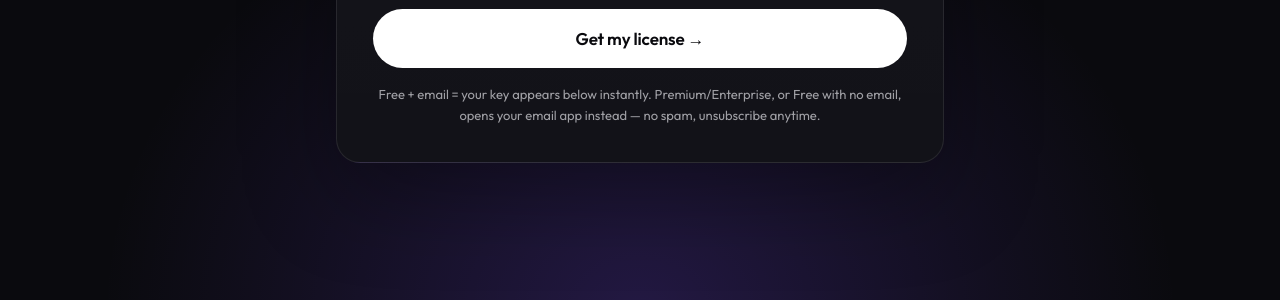
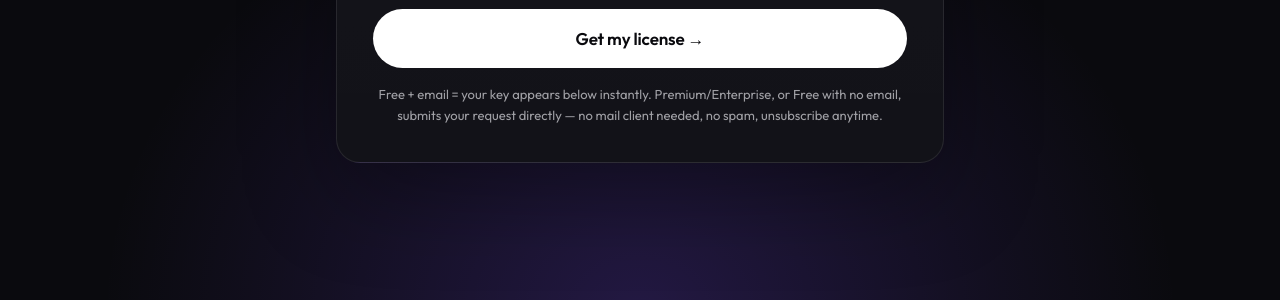
Before and after one commit to tdk-landscape/tdk-website, a Jekyll site: the page built from index.html, in a window 1280 px wide and 900 px high, scrolled down 12874 px. Shown: the part 174-474 px from the top of the window. Built offline with Jekyll 4.4.1, drawn with Linux system fonts in a browser that asks for light colours; nearby versions of some CDN libraries; some web fonts are replaced; part of the change alters nothing that is shown.

Commit message:
Replace mailto fallback with direct worker submission for license requests
Premium/Enterprise and Free-without-email requests now POST to the
worker's new /v1/request-license endpoint instead of relying on the
visitor having a desktop mail client configured. mailto is kept only
as a last-resort fallback if the worker is unreachable.

Co-Authored-By: Claude Sonnet 5 <noreply@anthropic.com>

```diff
--- a/index.html
+++ b/index.html
@@ -3283,9 +3283,12 @@ body { background: #0a0a0e; overflow-x: hidden; }
         </div>
 
         <button type="submit" class="aw-btn aw-btn-solid" id="waitlist-submit-btn">Get my license →</button>
-        <p class="aw-form-note">Free + email = your key appears below instantly. Premium/Enterprise, or Free with no email, opens your email app instead — no spam, unsubscribe anytime.</p>
+        <p class="aw-form-note">Free + email = your key appears below instantly. Premium/Enterprise, or Free with no email, submits your request directly — no mail client needed, no spam, unsubscribe anytime.</p>
+        <div class="aw-form-note aw-issued-key" id="waitlist-request-received" style="display:none;">
+          Request received — we'll follow up by email if you gave us one. Thanks for your interest in TDK!
+        </div>
         <p class="aw-form-note aw-mailto-fallback" id="waitlist-mailto-fallback" style="display:none;">
-          Didn't open? <a id="waitlist-mailto-link" href="#">Click here to email us</a>, or
+          Couldn't reach our server. <a id="waitlist-mailto-link" href="#">Click here to email us</a>, or
           <button type="button" id="waitlist-copy-btn" class="aw-btn-link">copy the message</button>.
         </p>
         <div class="aw-form-note aw-issued-key" id="waitlist-issued-key" style="display:none;">
@@ -3355,9 +3358,12 @@ function calcRoi() {
 }
 calcRoi();
 
-/* Free plan + email = issue instantly via the worker; everything else
-   (Premium, Enterprise, or Free with no email) falls back to mailto. */
+/* Free plan + email = issue instantly via the worker. Everything else
+   (Premium, Enterprise, or Free with no email) is filed via the worker's
+   request-license endpoint for manual follow-up - no mail client required.
+   mailto is only a last-resort fallback if the worker itself is unreachable. */
 var ISSUE_FREE_LICENSE_URL = 'https://tdk-extension-dist.oranguman.workers.dev/v1/issue-free-license';
+var REQUEST_LICENSE_URL = 'https://tdk-extension-dist.oranguman.workers.dev/v1/request-license';
 
 function isFreePlan(plan) {
   return plan.indexOf('Free') === 0;
@@ -3365,9 +3371,8 @@ function isFreePlan(plan) {
 
 async function handleLicenseSubmit(event) {
   event.preventDefault();
-  // Disable immediately, before any awaiting, so a slow network or a
-  // no-op mailto (no default mail client) can't be mistaken for a dead
-  // button and mashed repeatedly.
+  // Disable immediately, before any awaiting, so a slow network request
+  // can't be mistaken for a dead button and mashed repeatedly.
   var btn = document.getElementById('waitlist-submit-btn');
   var originalLabel = btn.textContent;
   btn.disabled = true;
@@ -3396,7 +3401,32 @@ async function handleLicenseSubmit(event) {
     }
   }
 
-  sendWaitlistEmail(btn, originalLabel);
+  btn.textContent = 'Sending your request…';
+  var checkboxes = document.querySelectorAll('.feature-checkbox:checked');
+  var features = [];
+  checkboxes.forEach(function (cb) { features.push(cb.value); });
+
+  try {
+    var reqRes = await fetch(REQUEST_LICENSE_URL, {
+      method: 'POST',
+      headers: { 'Content-Type': 'application/json' },
+      body: JSON.stringify({ plan: plan, email: emailInput, features: features })
+    });
+    if (!reqRes.ok) throw new Error('request failed: HTTP ' + reqRes.status);
+    showRequestReceived();
+    btn.disabled = false;
+    btn.textContent = originalLabel;
+  } catch (err) {
+    console.warn('License request submission failed, falling back to email:', err);
+    sendWaitlistEmail(btn, originalLabel);
+  }
+}
+
+function showRequestReceived() {
+  var box = document.getElementById('waitlist-request-received');
+  if (!box) return;
+  box.style.display = 'block';
+  box.scrollIntoView({ behavior: 'smooth', block: 'nearest' });
 }
 
 function showIssuedKey(key) {
```
Also changed, not shown: 1 other file.
